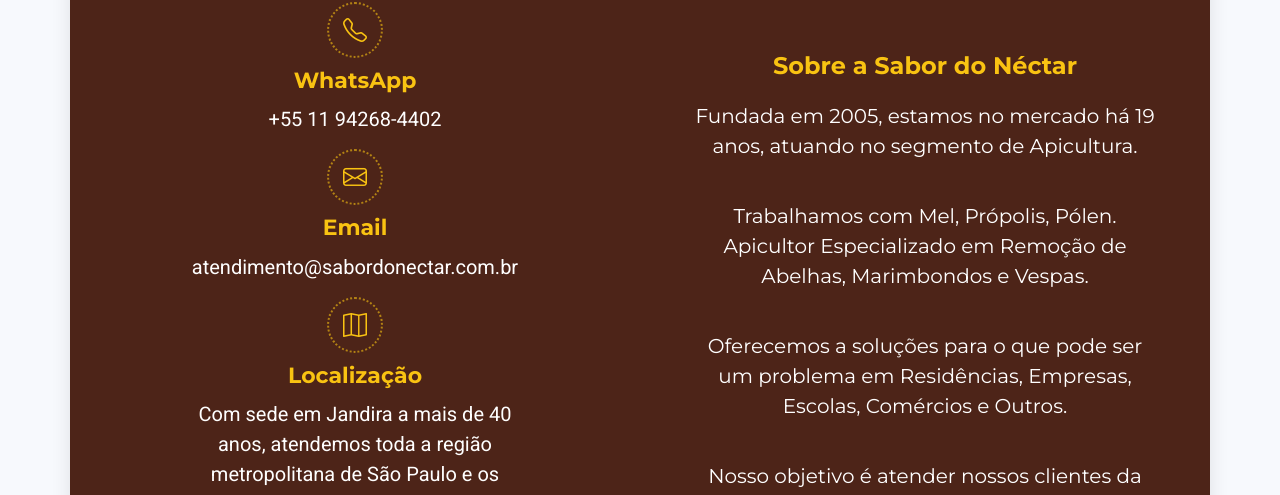
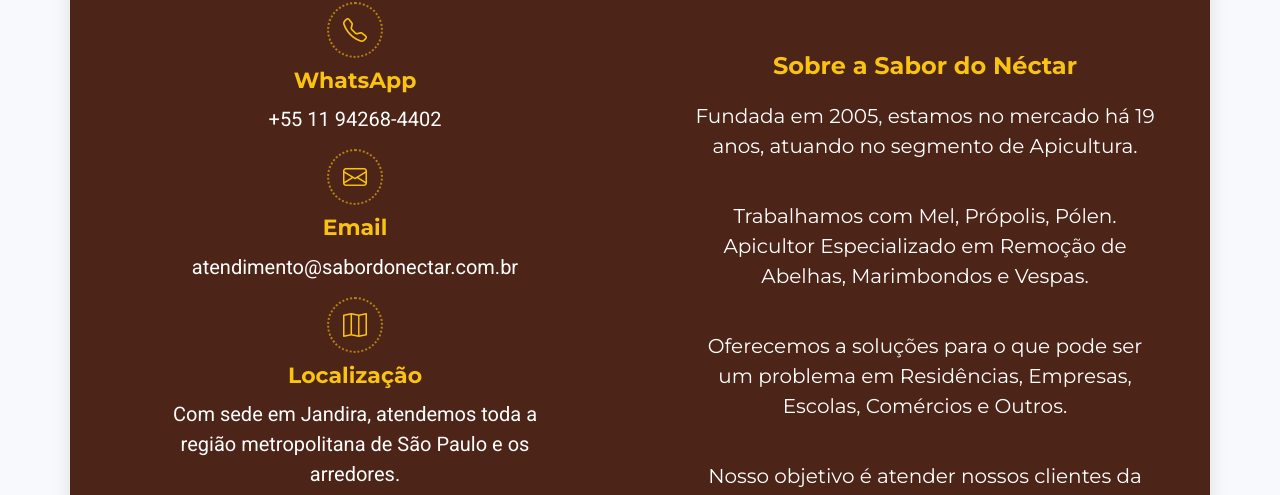
Before and after one commit to crizancesar/sabor-do-nectar, a plain HTML site: page index.html in a window 1280 px wide. Shown: the part 3368-3863 px from the top of the page. Drawn offline with Linux system fonts and the light colour scheme.

Commit message:
alt new site

```diff
--- a/index.html
+++ b/index.html
@@ -310,7 +310,7 @@
             <div class="col-lg-8 d-flex flex-column justify-content-center align-items-center text-center"><i
                 class="bi bi-map"></i>
               <h3>Localização</h3>
-              <p>Com sede em Jandira a mais de 40 anos, atendemos toda a região metropolitana de São Paulo e os
+              <p>Com sede em Jandira, atendemos toda a região metropolitana de São Paulo e os
                 arredores.</p>
             </div>
             <div class="col-lg-8 d-flex flex-column justify-content-center align-items-center text-center"><img
```
